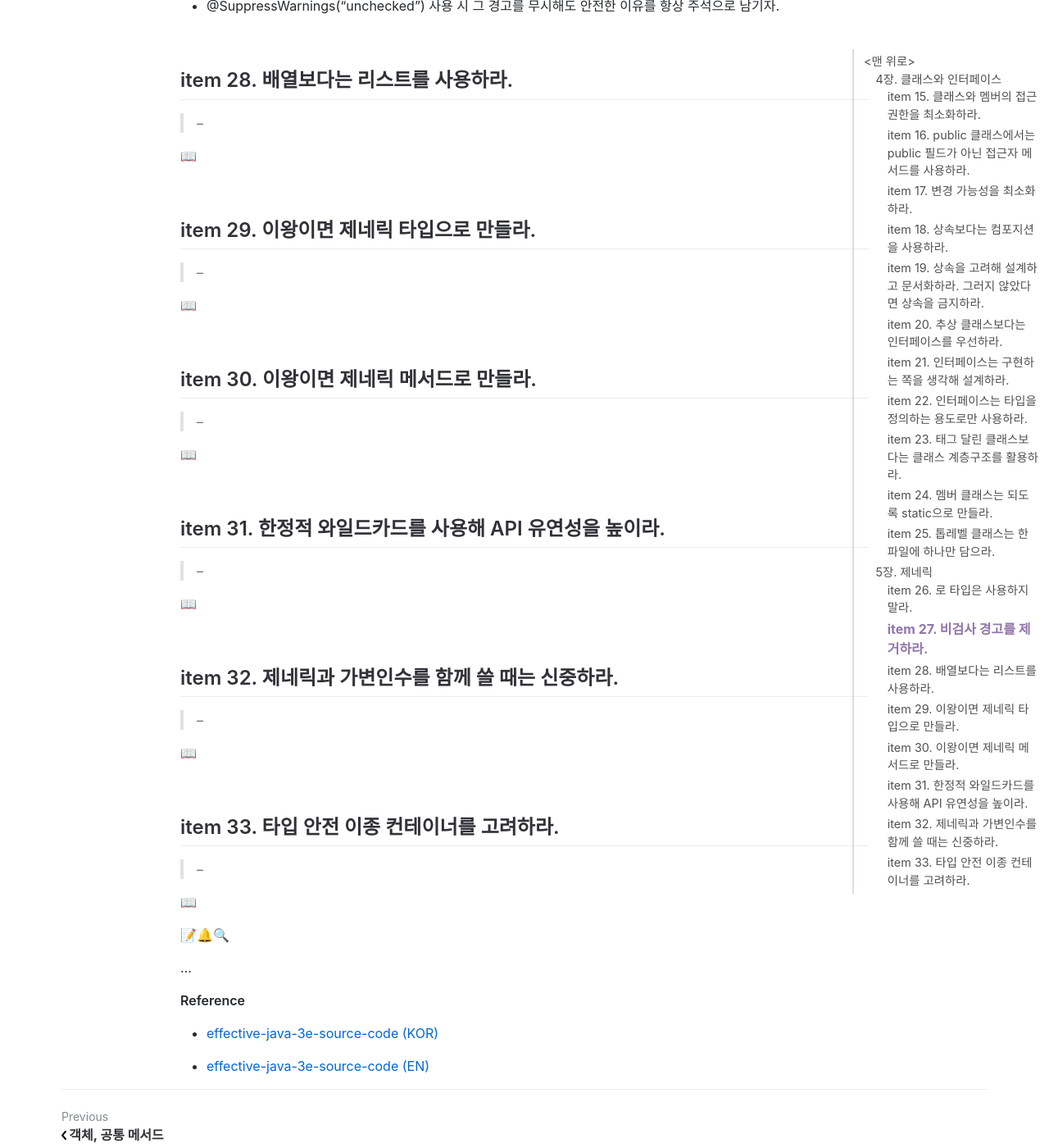
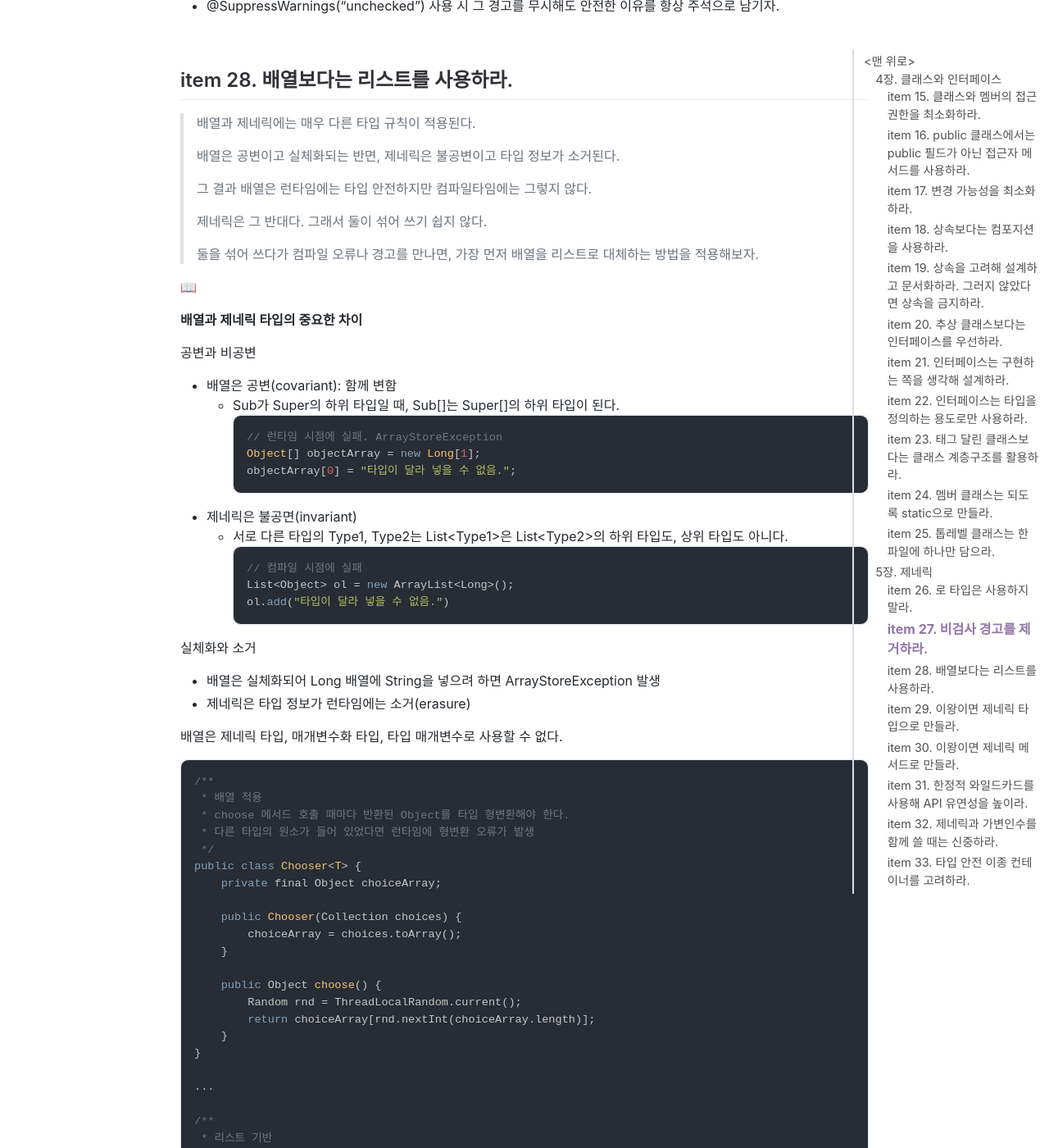
Before and after one commit to jihunparkme/jihunparkme.github.io, a Jekyll site: the page built from _posts/2023-04-22-Effective-Java-Class-Interface-Generics.md, in a window 1280 px wide and 1400 px high, scrolled down 15839 px. Shown: the whole window at 82% size. Built offline with Jekyll 4.4.1, drawn with Linux system fonts in a browser that asks for light colours; nearby versions of some CDN libraries; comment, search, counter and statistics services are not loaded; some of the changed text lies outside the part shown.

Commit message:
[EJ] item 28. 배열보다는 리스트를 사용하라.

````diff
--- a/_posts/2023-04-22-Effective-Java-Class-Interface-Generics.md
+++ b/_posts/2023-04-22-Effective-Java-Class-Interface-Generics.md
@@ -669,9 +669,93 @@ if (o instanceof Set) {
 
 ## item 28. 배열보다는 리스트를 사용하라.
 
-> --
+> 배열과 제네릭에는 매우 다른 타입 규칙이 적용된다.
+>
+> 배열은 공변이고 실체화되는 반면, 제네릭은 불공변이고 타입 정보가 소거된다.
+>
+> 그 결과 배열은 런타임에는 타입 안전하지만 컴파일타임에는 그렇지 않다.
+>
+> 제네릭은 그 반대다. 그래서 둘이 섞어 쓰기 쉽지 않다.
+>
+> 둘을 섞어 쓰다가 컴파일 오류나 경고를 만나면, 가장 먼저 배열을 리스트로 대체하는 방법을 적용해보자.
 
 📖
+
+**배열과 제네릭 타입의 중요한 차이**
+
+공변과 비공변
+
+- 배열은 공변(covariant): 함께 변함
+  - Sub가 Super의 하위 타입일 때, Sub[]는 Super[]의 하위 타입이 된다.
+    ```java
+    // 런타임 시점에 실패. ArrayStoreException
+    Object[] objectArray = new Long[1];
+    objectArray[0] = "타입이 달라 넣을 수 없음.";
+    ```
+- 제네릭은 불공면(invariant)
+  - 서로 다른 타입의 Type1, Type2는 List\<Type1\>은 List\<Type2\>의 하위 타입도, 상위 타입도 아니다.
+    ```java
+    // 컴파일 시점에 실패
+    List<Object> ol = new ArrayList<Long>();
+    ol.add("타입이 달라 넣을 수 없음.")
+    ```
+
+실체화와 소거
+
+- 배열은 실체화되어 Long 배열에 String을 넣으려 하면 ArrayStoreException 발생
+- 제네릭은 타입 정보가 런타임에는 소거(erasure)
+
+배열은 제네릭 타입, 매개변수화 타입, 타입 매개변수로 사용할 수 없다.
+
+```java
+/**
+ * 배열 적용
+ * choose 메서드 호출 때마다 반환된 Object를 타입 형변환해야 한다.
+ * 다른 타입의 원소가 들어 있었다면 런타임에 형변환 오류가 발생
+ */
+public class Chooser<T> {
+    private final Object choiceArray;
+
+    public Chooser(Collection choices) {
+        choiceArray = choices.toArray();
+    }
+
+    public Object choose() {
+        Random rnd = ThreadLocalRandom.current();
+        return choiceArray[rnd.nextInt(choiceArray.length)];
+    }
+}
+
+...
+
+/**
+ * 리스트 기반
+ * 타입 안전성 확보
+ */
+public class Chooser<T> {
+    private final List<T> choiceList;
+
+    public Chooser(Collection<T> choices) {
+        choiceList = new ArrayList<>(choices);
+    }
+
+    public T choose() {
+        Random rnd = ThreadLocalRandom.current();
+        return choiceList.get(rnd.nextInt(choiceList.size()));
+    }
+
+    public static void main(String[] args) {
+        List<Integer> intList = List.of(1, 2, 3, 4, 5, 6);
+
+        Chooser<Integer> chooser = new Chooser<>(intList);
+
+        for (int i = 0; i < 10; i++) {
+            Number choice = chooser.choose();
+            System.out.println(choice);
+        }
+    }
+}
+```
 
 <br>
 
````
